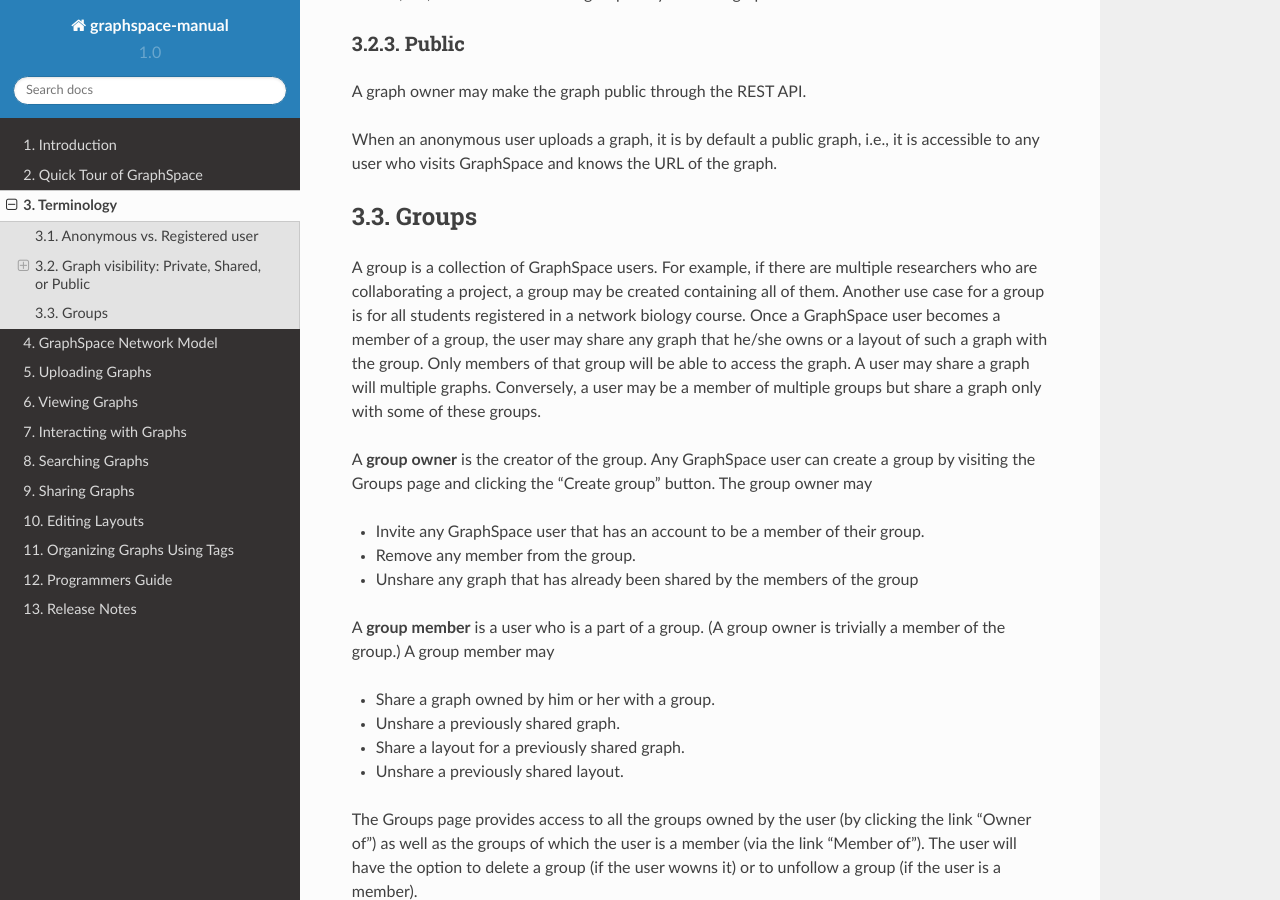
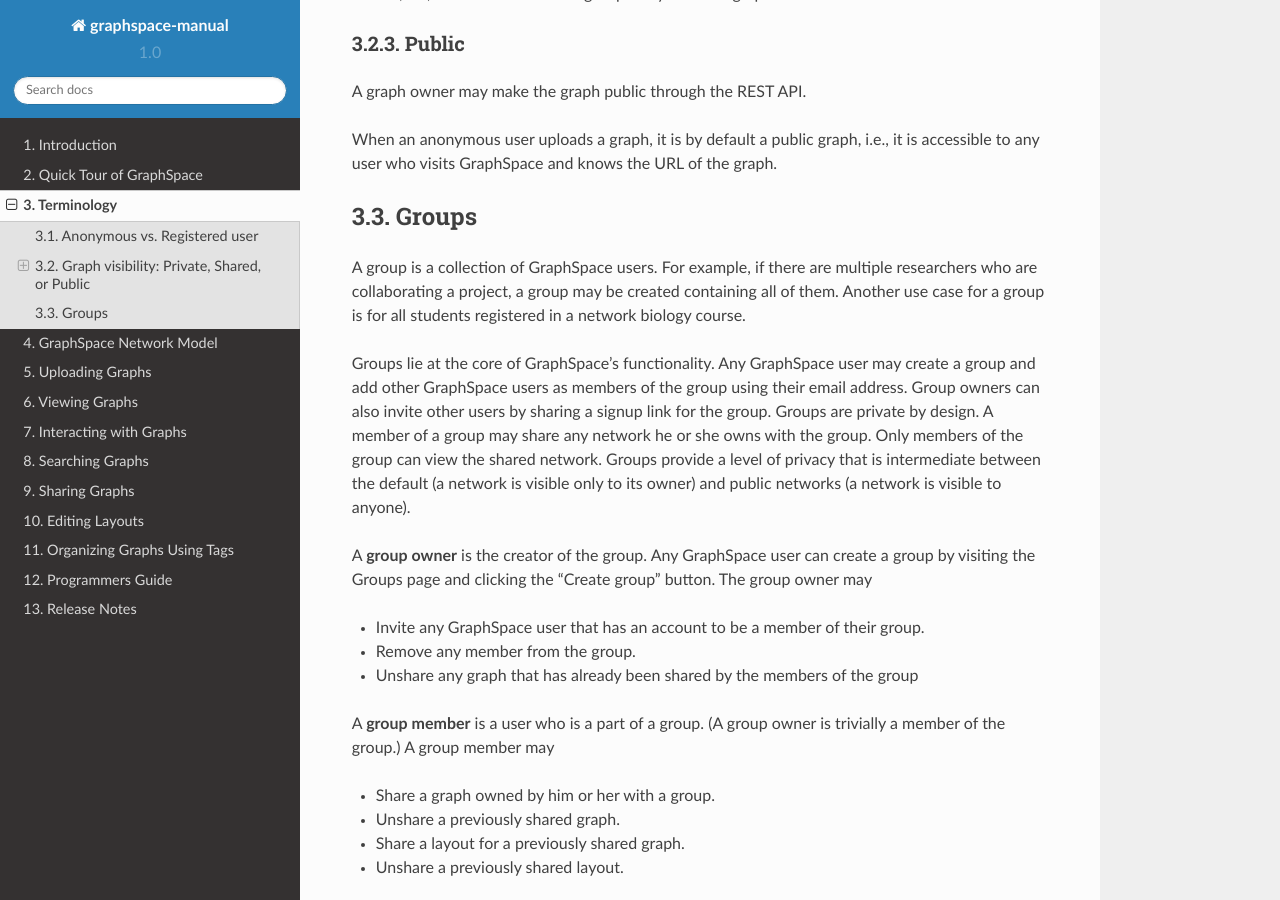
Before and after one commit to adbharadwaj/graphspace-manual, a Sphinx documentation site: the page built from docs/Terminology.md, in a window 1280 px wide and 900 px high, scrolled down 894 px. Built offline with Sphinx 7.4.7 and the Read the Docs theme 2.0.0, drawn with Linux system fonts in a browser that asks for light colours.

Commit message:
Update Terminology.md

```diff
--- a/docs/Terminology.md
+++ b/docs/Terminology.md
@@ -19,7 +19,10 @@
 When an anonymous user uploads a graph, it is by default a public graph, i.e., it is accessible to any user who visits GraphSpace and knows the URL of the graph.
 
 ## Groups
-A group is a collection of GraphSpace users. For example, if there are multiple researchers who are collaborating a project, a group may be created containing all of them. Another use case for a group is for all students registered in a network biology course. Once a GraphSpace user becomes a member of a group, the user may share any graph that he/she owns or a layout of such a graph with the group. Only members of that group will be able to access the graph. A user may share a graph will multiple graphs. Conversely, a user may be a member of multiple groups but share a graph only with some of these groups.
+
+A group is a collection of GraphSpace users. For example, if there are multiple researchers who are collaborating a project, a group may be created containing all of them. Another use case for a group is for all students registered in a network biology course.
+
+Groups lie at the core of GraphSpace’s functionality. Any GraphSpace user may create a group and add other GraphSpace users as members of the group using their email address. Group owners can also invite other users by sharing a signup link for the group. Groups are private by design. A member of a group may share any network he or she owns with the group. Only members of the group can view the shared network. Groups provide a level of privacy that is intermediate between the default (a network is visible only to its owner) and public networks (a network is visible to anyone).
 
 A **group owner** is the creator of the group. Any GraphSpace user can create a group by visiting the Groups page and clicking the "Create group" button. The group owner may
 - Invite any GraphSpace user that has an account to be a member of their group.
```
